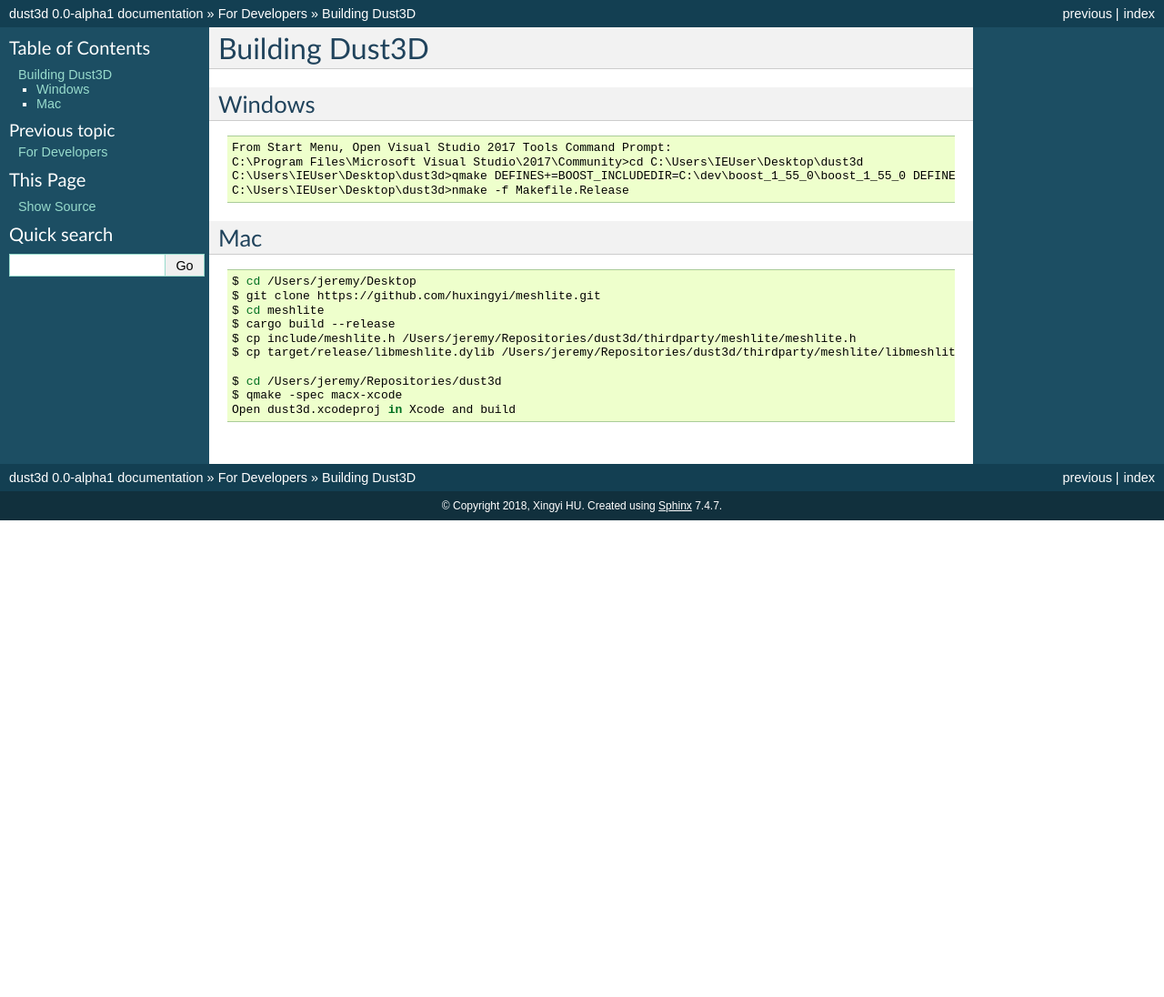
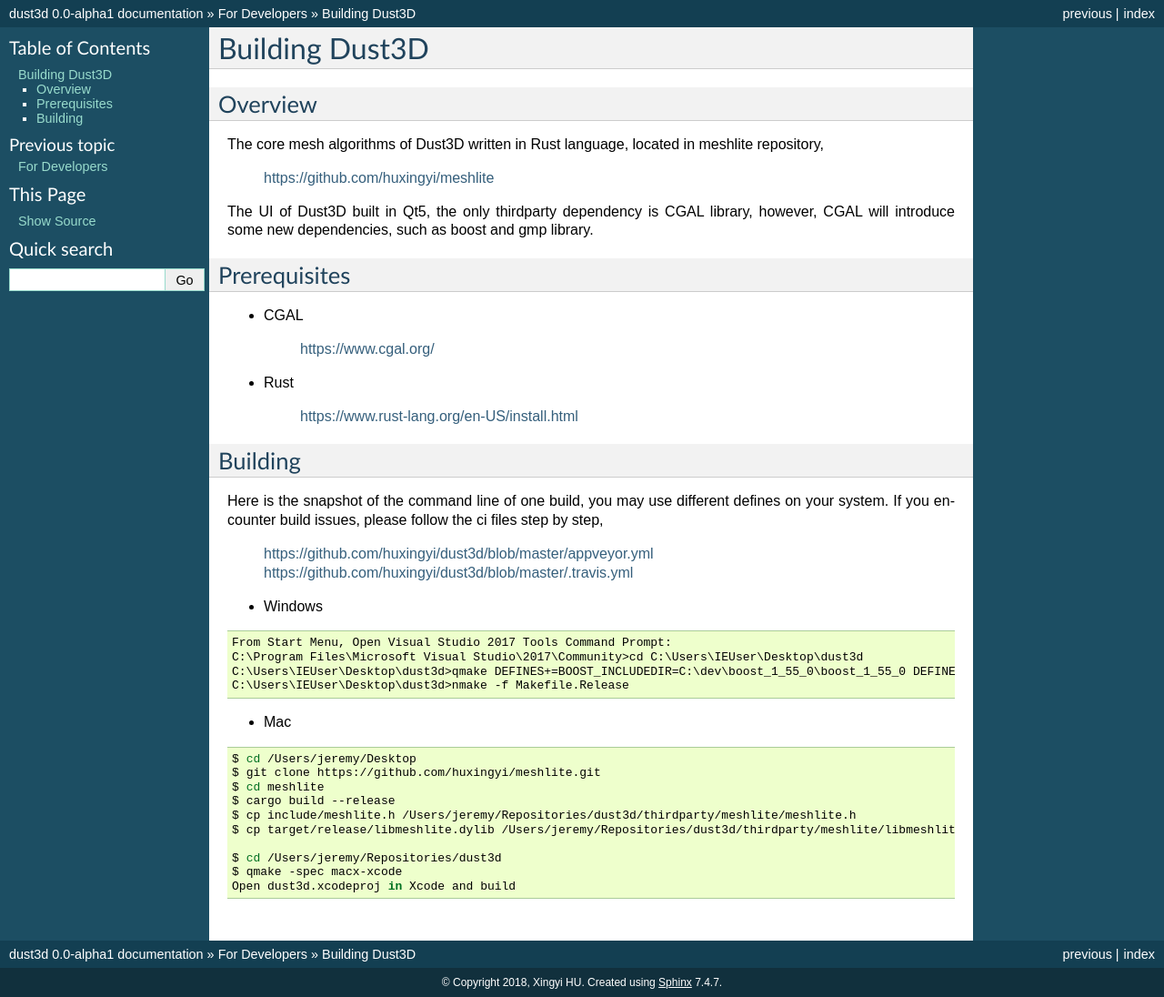
Before and after one commit to huxingyi/dust3d, a Sphinx documentation site: the page built from docs/builds.rst, in a window 1280 px wide. Shown: the whole page at 91% size. Built offline with Sphinx 7.4.7, drawn with Linux system fonts in a browser that asks for light colours; before the commit the page ends 900 px from its top, so only the background shows below that.

Commit message:
Add build overview docs

```diff
--- a/docs/builds.rst
+++ b/docs/builds.rst
@@ -1,8 +1,34 @@
 Building Dust3D
 -------------------
 
-Windows
-=======
+Overview
+==========
+The core mesh algorithms of Dust3D written in Rust language, located in meshlite repository,
+
+    https://github.com/huxingyi/meshlite
+
+The UI of Dust3D built in Qt5, the only thirdparty dependency is CGAL library, however, CGAL will introduce some new dependencies, such as boost and gmp library.
+
+Prerequisites
+===============
+* CGAL
+
+    https://www.cgal.org/
+
+* Rust
+
+    https://www.rust-lang.org/en-US/install.html
+
+
+Building
+==========
+
+Here is the snapshot of the command line of one build, you may use different defines on your system. If you encounter build issues, please follow the ci files step by step,
+
+    https://github.com/huxingyi/dust3d/blob/master/appveyor.yml
+    https://github.com/huxingyi/dust3d/blob/master/.travis.yml
+
+* Windows
 
 .. code-block:: none
 
@@ -11,8 +37,7 @@
     C:\Users\IEUser\Desktop\dust3d>qmake DEFINES+=BOOST_INCLUDEDIR=C:\dev\boost_1_55_0\boost_1_55_0 DEFINES+=CGAL_DIR=C:\dev\CGAL-4.11.1
     C:\Users\IEUser\Desktop\dust3d>nmake -f Makefile.Release
 
-Mac
-=======
+* Mac
 
 .. code-block:: sh
 
```
